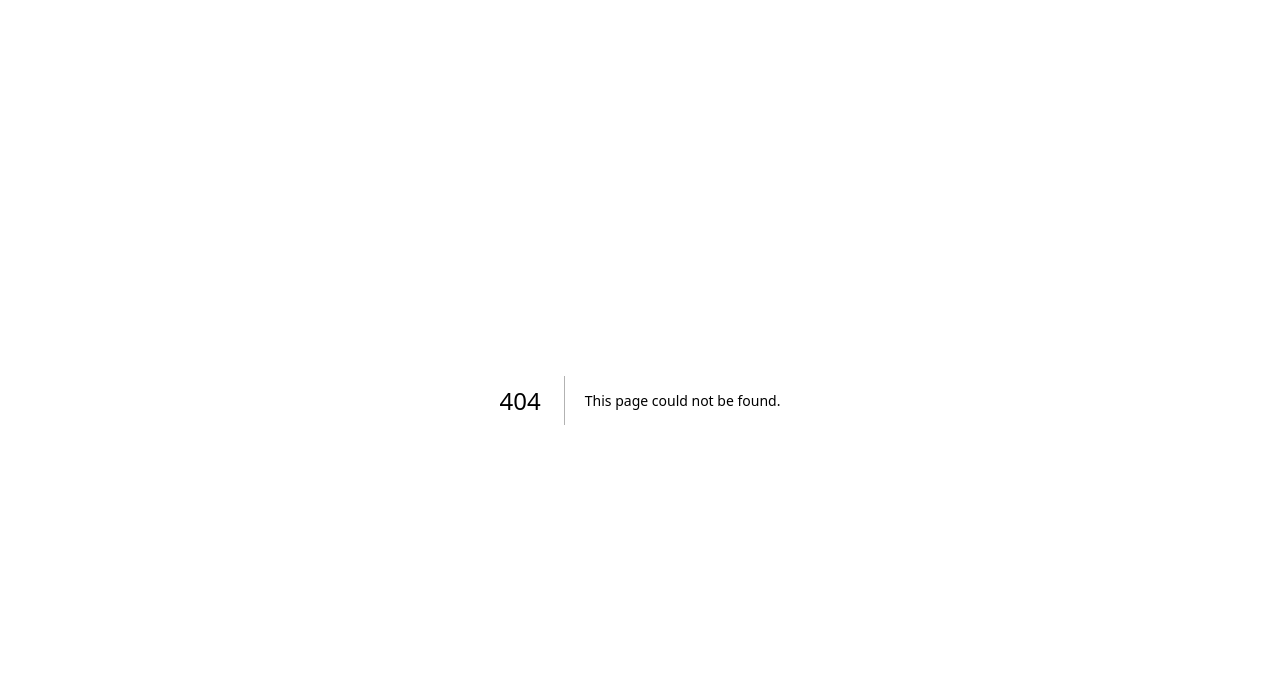
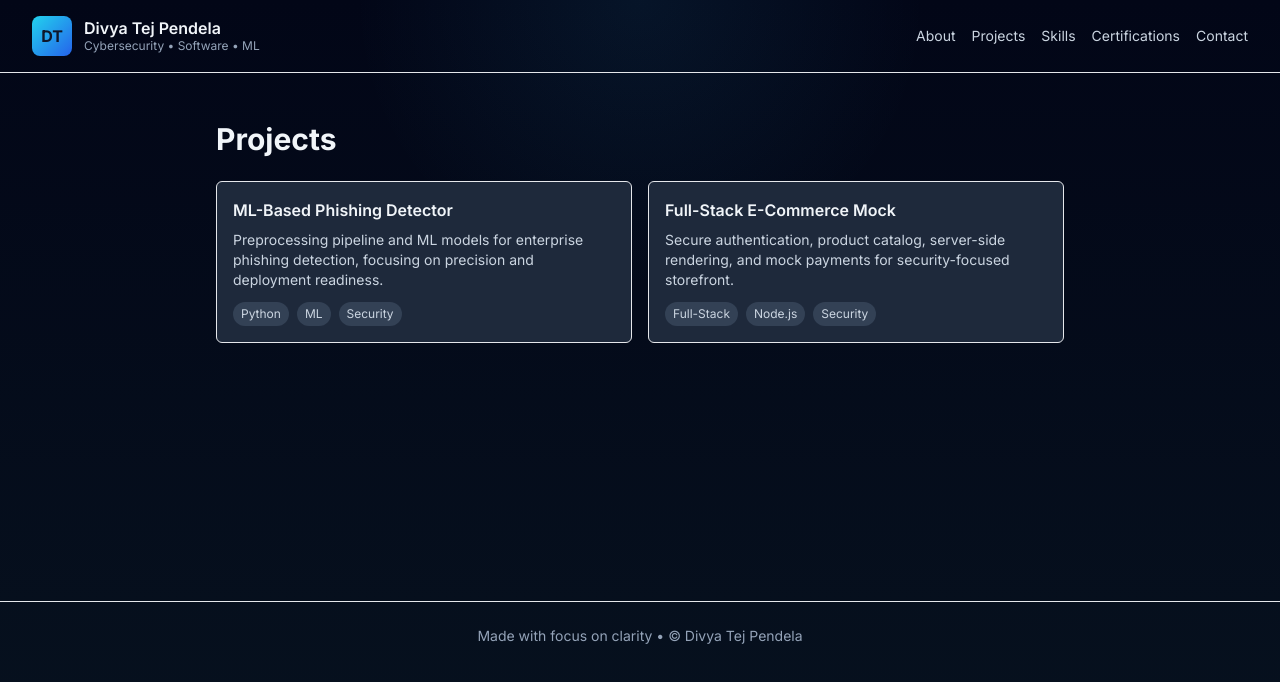
Before and after one commit to Divyatej-2024/portfolio, a Next.js app: page /projects in a window 1280 px wide. Before the commit this address had no page. Shown: the top 682 px of the page. Built offline with nearby package versions, Linux system fonts and the light colour scheme.

Commit message:
portfolio structure

```diff
--- /dev/null
+++ b/app/about/page.js
@@ -0,0 +1,18 @@
+export const metadata = {
+  title: 'About — Divya',
+  description: 'About Divya Tej Pendela — background and goals',
+};
+
+export default function AboutPage() {
+  return (
+    <section className="mx-auto max-w-4xl px-4 py-12 sm:px-6">
+      <h1 className="text-3xl font-bold">About</h1>
+      <p className="mt-4 text-slate-300">
+        I'm Divya, a cybersecurity and software engineering student focused on applying machine learning and secure development practices to real-world problems.
+      </p>
+      <p className="mt-4 text-slate-300">
+        I build tools, participate in CTFs, and contribute to open-source projects.
+      </p>
+    </section>
+  );
+}
--- /dev/null
+++ b/app/contact/page.js
@@ -0,0 +1,14 @@
+export const metadata = {
+  title: 'Contact — Divya',
+  description: 'Contact and links',
+};
+
+export default function ContactPage() {
+  return (
+    <section className="mx-auto max-w-4xl px-4 py-12 sm:px-6">
+      <h1 className="text-3xl font-bold">Contact</h1>
+      <p className="mt-4 text-slate-300">Email: hello@example.com</p>
+      <p className="mt-2 text-slate-300">LinkedIn: <a href="#" className="text-sky-400">linkedin.com/in/divya</a></p>
+    </section>
+  );
+}
--- a/app/layout.js
+++ b/app/layout.js
@@ -1,18 +1,24 @@
 import { Analytics } from "@vercel/analytics/react";
 import "./globals.css";
+import Header from "../components/Header";
+import Footer from "../components/Footer";
 
 
 export const metadata = {
-title: "Divya Tej Pendela – Cybersecurity Portfolio",
-description: "Cybersecurity student portfolio website",
+  title: "Divya Tej Pendela – Cybersecurity Portfolio",
+  description: "Cybersecurity student portfolio website",
 };
 
 
 export default function RootLayout({ children }) {
   return (
     <html lang="en">
-      <body>
-        {children}
+      <body className="bg-slate-900 text-slate-100">
+        <Header />
+        <main className="min-h-[60vh]">
+          {children}
+        </main>
+        <Footer />
         <Analytics />
       </body>
     </html>
--- /dev/null
+++ b/app/projects/page.js
@@ -0,0 +1,33 @@
+import { projects } from '../../data/projects';
+
+export const metadata = {
+  title: 'Projects — Divya',
+  description: 'Selected projects and showcases',
+};
+
+function ProjectCard({ p }) {
+  return (
+    <article className="rounded-md border border-white/6 bg-slate-800 p-4">
+      <h3 className="font-semibold">{p.title}</h3>
+      <p className="mt-2 text-sm text-slate-300">{p.description}</p>
+      <div className="mt-3 flex flex-wrap gap-2">
+        {p.tags.map((t) => (
+          <span key={t} className="rounded-full bg-slate-700 px-2 py-1 text-xs text-slate-300">{t}</span>
+        ))}
+      </div>
+    </article>
+  );
+}
+
+export default function ProjectsPage() {
+  return (
+    <section className="mx-auto max-w-4xl px-4 py-12 sm:px-6">
+      <h1 className="text-3xl font-bold">Projects</h1>
+      <div className="mt-6 grid gap-4 sm:grid-cols-2">
+        {projects.map((p) => (
+          <ProjectCard key={p.id} p={p} />
+        ))}
+      </div>
+    </section>
+  );
+}
--- /dev/null
+++ b/app/skills/page.js
@@ -0,0 +1,26 @@
+import { skillMap } from '../../lib/skills/skill-map';
+
+export const metadata = {
+  title: 'Skills — Divya',
+  description: 'Skill summary and clusters',
+};
+
+export default function SkillsPage() {
+  return (
+    <section className="mx-auto max-w-4xl px-4 py-12 sm:px-6">
+      <h1 className="text-3xl font-bold">Skills</h1>
+      <div className="mt-6 grid gap-3 sm:grid-cols-2">
+        {Object.entries(skillMap).map(([group, items]) => (
+          <div key={group} className="rounded-md border border-white/6 bg-slate-800 p-4">
+            <h3 className="font-semibold">{group}</h3>
+            <div className="mt-2 flex flex-wrap gap-2">
+              {items.map((s) => (
+                <span key={s} className="rounded-full bg-slate-700 px-2 py-1 text-xs text-slate-300">{s}</span>
+              ))}
+            </div>
+          </div>
+        ))}
+      </div>
+    </section>
+  );
+}
--- /dev/null
+++ b/components/Footer.tsx
@@ -0,0 +1,9 @@
+export default function Footer() {
+  return (
+    <footer className="mt-12 w-full border-t border-white/6 bg-transparent">
+      <div className="mx-auto max-w-7xl px-4 py-6 text-center text-sm text-slate-400 sm:px-8">
+        <div>Made with focus on clarity • © Divya Tej Pendela</div>
+      </div>
+    </footer>
+  );
+}
--- /dev/null
+++ b/components/Header.tsx
@@ -0,0 +1,25 @@
+import Link from 'next/link';
+
+export default function Header() {
+  return (
+    <header className="w-full border-b border-white/6 bg-transparent">
+      <div className="mx-auto flex max-w-7xl items-center justify-between gap-4 px-4 py-4 sm:px-8">
+        <Link href="/" className="flex items-center gap-3">
+          <div className="h-10 w-10 rounded-lg bg-gradient-to-br from-cyan-400 to-blue-600 flex items-center justify-center font-bold text-slate-900">DT</div>
+          <div className="hidden flex-col leading-tight sm:flex">
+            <span className="font-semibold">Divya Tej Pendela</span>
+            <span className="text-xs text-slate-400">Cybersecurity • Software • ML</span>
+          </div>
+        </Link>
+
+        <nav className="hidden gap-4 md:flex">
+          <Link href="/about" className="text-sm text-slate-300 hover:text-white">About</Link>
+          <Link href="/projects" className="text-sm text-slate-300 hover:text-white">Projects</Link>
+          <Link href="/skills" className="text-sm text-slate-300 hover:text-white">Skills</Link>
+          <Link href="/certifications" className="text-sm text-slate-300 hover:text-white">Certifications</Link>
+          <Link href="/contact" className="text-sm text-slate-300 hover:text-white">Contact</Link>
+        </nav>
+      </div>
+    </header>
+  );
+}
--- /dev/null
+++ b/data/projects.ts
@@ -0,0 +1,25 @@
+export type Project = {
+  id: string;
+  title: string;
+  description: string;
+  tags: string[];
+  repo?: string;
+  live?: string;
+};
+
+export const projects: Project[] = [
+  {
+    id: 'phishing-detector',
+    title: 'ML-Based Phishing Detector',
+    description: 'Preprocessing pipeline and ML models for enterprise phishing detection, focusing on precision and deployment readiness.',
+    tags: ['Python', 'ML', 'Security'],
+    repo: 'https://github.com/Divyatej-2024/phishing-detector'
+  },
+  {
+    id: 'ecommerce-mock',
+    title: 'Full-Stack E-Commerce Mock',
+    description: 'Secure authentication, product catalog, server-side rendering, and mock payments for security-focused storefront.',
+    tags: ['Full-Stack', 'Node.js', 'Security'],
+    repo: 'https://github.com/Divyatej-2024/ecommerce-mock'
+  }
+];
```
